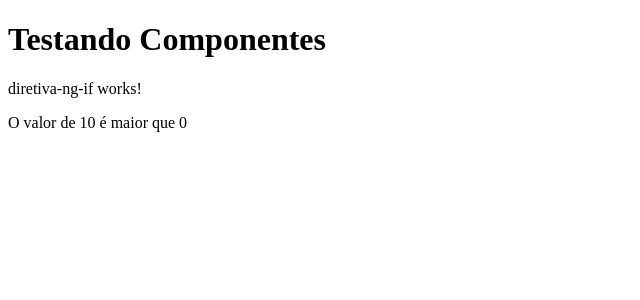
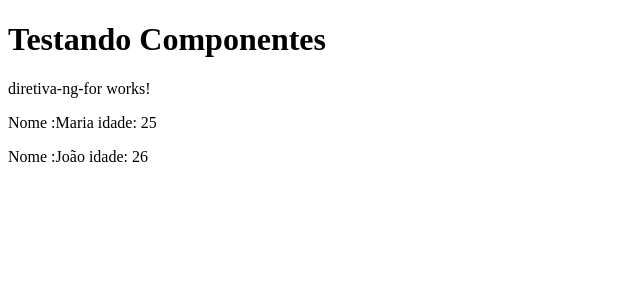
Before and after one commit to edsonrdl/angular-estudos, an Angular app: page / in a window 1280 px wide. Shown: the top 300 px of the page, without its empty margins (0-640 px from the left). Built offline with nearby package versions, Linux system fonts and the light colour scheme.

Commit message:
feat: criado diretiva ngFor

```diff
--- /dev/null
+++ b/src/app/3. Templates e diretivas/3.2. Diretivas/3.2.2. ngFor/diretiva-ng-for/diretiva-ng-for.component.html
@@ -0,0 +1,2 @@
+<p>diretiva-ng-for works!</p>
+<p *ngFor="let pessoa of pessoas">Nome :{{pessoa.nome}} idade: {{pessoa.idade}}</p>
--- /dev/null
+++ b/src/app/3. Templates e diretivas/3.2. Diretivas/3.2.2. ngFor/diretiva-ng-for/diretiva-ng-for.component.ts
@@ -0,0 +1,20 @@
+import { CommonModule } from '@angular/common';
+import { Component } from '@angular/core';
+
+@Component({
+  selector: 'app-diretiva-ng-for',
+  imports: [CommonModule],
+  templateUrl: './diretiva-ng-for.component.html',
+  styleUrl: './diretiva-ng-for.component.scss'
+})
+export class DiretivaNgForComponent {
+  pessoas = [{
+    nome: 'Maria',
+    idade: 25
+  },
+  {
+    nome: 'João',
+    idade: 26
+  }]
+
+}
--- a/src/app/app.component.html
+++ b/src/app/app.component.html
@@ -1,2 +1,2 @@
 <h1>Testando Componentes</h1>
-<app-diretiva-ng-if></app-diretiva-ng-if>
+<app-diretiva-ng-for></app-diretiva-ng-for>
--- a/src/app/app.component.ts
+++ b/src/app/app.component.ts
@@ -1,12 +1,12 @@
 
 import { Component } from '@angular/core';
-import { DiretivaNgIfComponent } from "./3. Templates e diretivas/3.2. Diretivas/3.2.1. ngIf/diretiva-ng-if/diretiva-ng-if.component";
+import { DiretivaNgForComponent } from "./3. Templates e diretivas/3.2. Diretivas/3.2.2. ngFor/diretiva-ng-for/diretiva-ng-for.component";
 @Component({
   selector: 'app-root',
   templateUrl: './app.component.html',
   standalone: true,
   styleUrl: './app.component.scss',
-  imports: [DiretivaNgIfComponent]
+  imports: [ DiretivaNgForComponent]
 })
 export class AppComponent {
   title = 'angular-estudos';
```
Also changed, not shown: src/app/3. Templates e diretivas/3.2. Diretivas/3.2.2. ngFor/diretiva-ng-for/diretiva-ng-for.component.scss (added), 1 other file (tests, documents, lock files or other folders).
